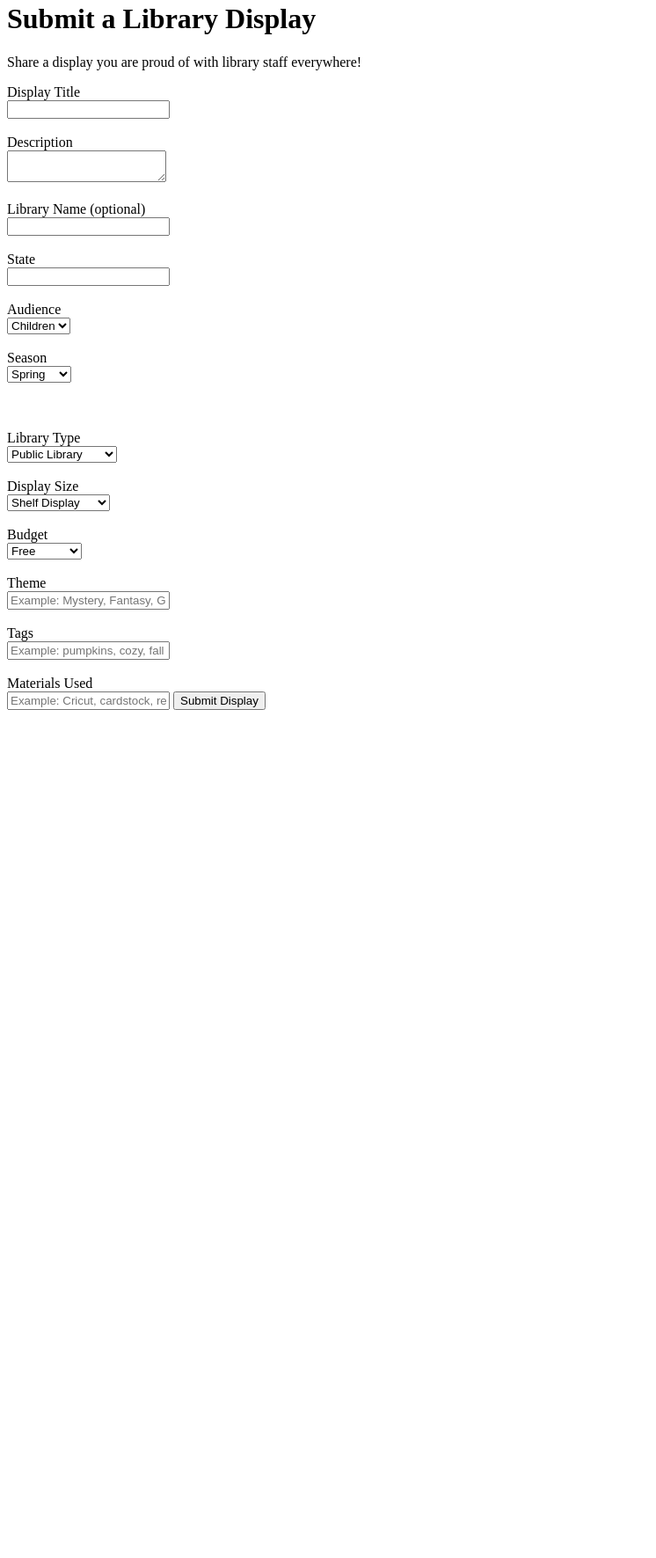
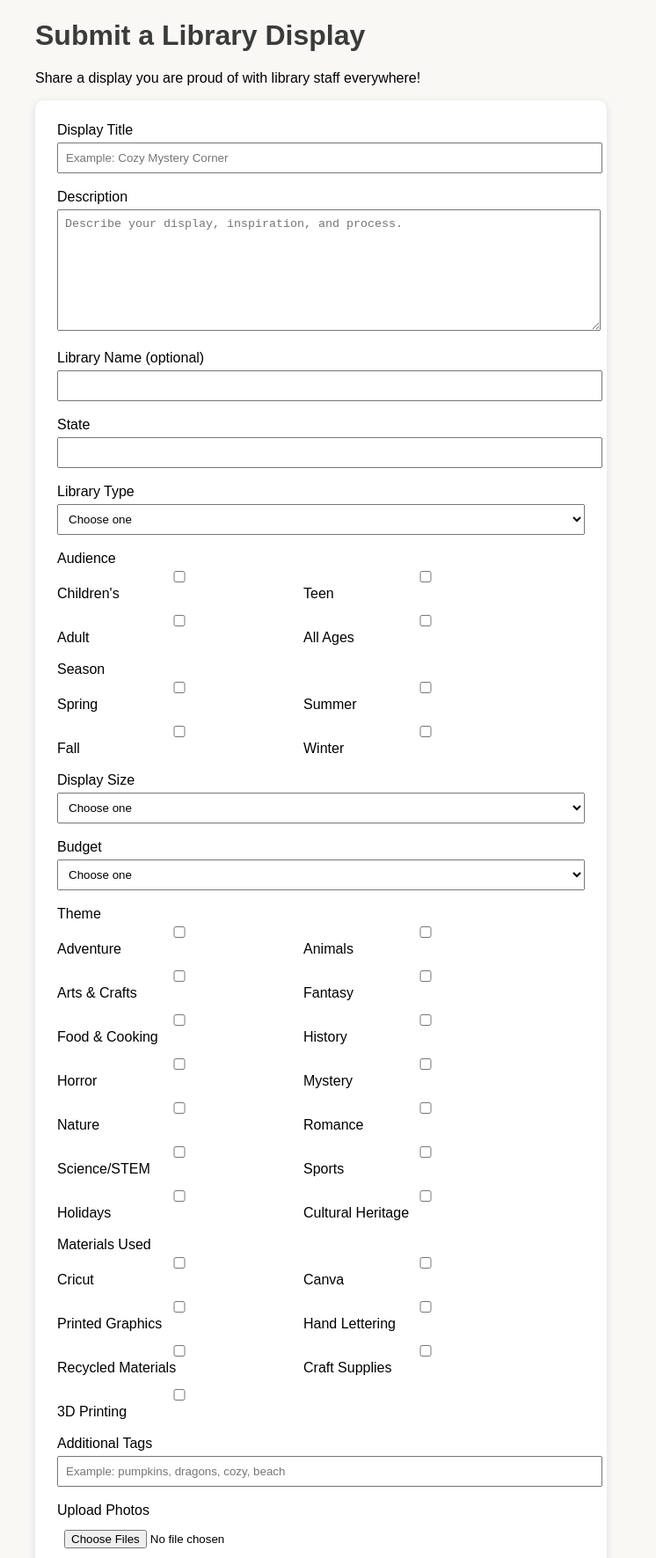
Before and after one commit to 5leetrs-lgtm/library-displays, a plain HTML site: page submit.html in a window 1280 px wide. Shown: the part 18-1789 px from the top of the page at 88% size, without its empty margins (0-746 px from the left). Before the commit the page ends 833 px from the top, so only its background shows below. Drawn offline with Linux system fonts and the light colour scheme.

Commit message:
Submit.html

```diff
--- a/submit.html
+++ b/submit.html
@@ -3,6 +3,55 @@
 
 <head>
     <title>Submit a Library Display</title>
+
+    <style>
+        body {
+            font-family: Arial, sans-serif;
+            margin: 40px;
+            background-color: #faf8f5;
+        }
+
+        h1 {
+            color: #3b3b3b;
+        }
+
+        form {
+            background: white;
+            padding: 25px;
+            border-radius: 10px;
+            max-width: 600px;
+            box-shadow: 0 2px 8px #ddd;
+        }
+
+        input, textarea, select {
+            width: 100%;
+            padding: 8px;
+            margin-top: 5px;
+        }
+
+        textarea {
+            height: 120px;
+        }
+
+        button {
+            padding: 10px 20px;
+            background-color: #3b3b3b;
+            color: white;
+            border: none;
+            border-radius: 5px;
+            cursor: pointer;
+        }
+
+        .checkbox-group {
+            display: flex;
+            flex-wrap: wrap;
+            gap: 10px;
+        }
+
+        .checkbox-group label {
+            width: 45%;
+        }
+    </style>
 </head>
 
 <body>
@@ -16,41 +65,28 @@ Share a display you are proud of with library staff everywhere!
 <form>
 
 <label>Display Title</label><br>
-<input type="text"><br><br>
-
-<label>Description</label><br>
-<textarea></textarea><br><br>
-
-<label>Library Name (optional)</label><br>
-<input type="text"><br><br>
-
-<label>State</label><br>
-<input type="text"><br><br>
-
-<label>Audience</label><br>
-<select>
-<option>Children</option>
-<option>Teen</option>
-<option>Adult</option>
-<option>All Ages</option>
-</select>
+<input type="text" placeholder="Example: Cozy Mystery Corner">
 
 <br><br>
 
-<label>Season</label><br>
-<select>
-<option>Spring</option>
-<option>Summer</option>
-<option>Fall</option>
-<option>Winter</option>
-</select>
+<label>Description</label><br>
+<textarea placeholder="Describe your display, inspiration, and process."></textarea>
 
 <br><br>
+
+<label>Library Name (optional)</label><br>
+<input type="text">
+
+<br><br>
+
+<label>State</label><br>
+<input type="text">
 
 <br><br>
 
 <label>Library Type</label><br>
 <select>
+<option>Choose one</option>
 <option>Public Library</option>
 <option>School Library</option>
 <option>Academic Library</option>
@@ -59,20 +95,42 @@ Share a display you are proud of with library staff everywhere!
 
 <br><br>
 
+<label>Audience</label><br>
+<div class="checkbox-group">
+<label><input type="checkbox"> Children's</label>
+<label><input type="checkbox"> Teen</label>
+<label><input type="checkbox"> Adult</label>
+<label><input type="checkbox"> All Ages</label>
+</div>
+
+<br>
+
+<label>Season</label><br>
+<div class="checkbox-group">
+<label><input type="checkbox"> Spring</label>
+<label><input type="checkbox"> Summer</label>
+<label><input type="checkbox"> Fall</label>
+<label><input type="checkbox"> Winter</label>
+</div>
+
+<br>
+
 <label>Display Size</label><br>
 <select>
+<option>Choose one</option>
 <option>Shelf Display</option>
 <option>Endcap</option>
 <option>Table Display</option>
 <option>Wall Display</option>
 <option>Window Display</option>
-<option>Room Display</option>
+<option>Room/Installation</option>
 </select>
 
 <br><br>
 
 <label>Budget</label><br>
 <select>
+<option>Choose one</option>
 <option>Free</option>
 <option>Under $10</option>
 <option>$10-$25</option>
@@ -83,17 +141,47 @@ Share a display you are proud of with library staff everywhere!
 <br><br>
 
 <label>Theme</label><br>
-<input type="text" placeholder="Example: Mystery, Fantasy, Gardening">
+<div class="checkbox-group">
+<label><input type="checkbox"> Adventure</label>
+<label><input type="checkbox"> Animals</label>
+<label><input type="checkbox"> Arts & Crafts</label>
+<label><input type="checkbox"> Fantasy</label>
+<label><input type="checkbox"> Food & Cooking</label>
+<label><input type="checkbox"> History</label>
+<label><input type="checkbox"> Horror</label>
+<label><input type="checkbox"> Mystery</label>
+<label><input type="checkbox"> Nature</label>
+<label><input type="checkbox"> Romance</label>
+<label><input type="checkbox"> Science/STEM</label>
+<label><input type="checkbox"> Sports</label>
+<label><input type="checkbox"> Holidays</label>
+<label><input type="checkbox"> Cultural Heritage</label>
+</div>
+
+<br>
+
+<label>Materials Used</label><br>
+<div class="checkbox-group">
+<label><input type="checkbox"> Cricut</label>
+<label><input type="checkbox"> Canva</label>
+<label><input type="checkbox"> Printed Graphics</label>
+<label><input type="checkbox"> Hand Lettering</label>
+<label><input type="checkbox"> Recycled Materials</label>
+<label><input type="checkbox"> Craft Supplies</label>
+<label><input type="checkbox"> 3D Printing</label>
+</div>
+
+<br>
+
+<label>Additional Tags</label><br>
+<input type="text" placeholder="Example: pumpkins, dragons, cozy, beach">
 
 <br><br>
 
-<label>Tags</label><br>
-<input type="text" placeholder="Example: pumpkins, cozy, fall">
+<label>Upload Photos</label><br>
+<input type="file" multiple>
 
 <br><br>
-
-<label>Materials Used</label><br>
-<input type="text" placeholder="Example: Cricut, cardstock, recycled materials">
 
 <button type="submit">Submit Display</button>
 
```
